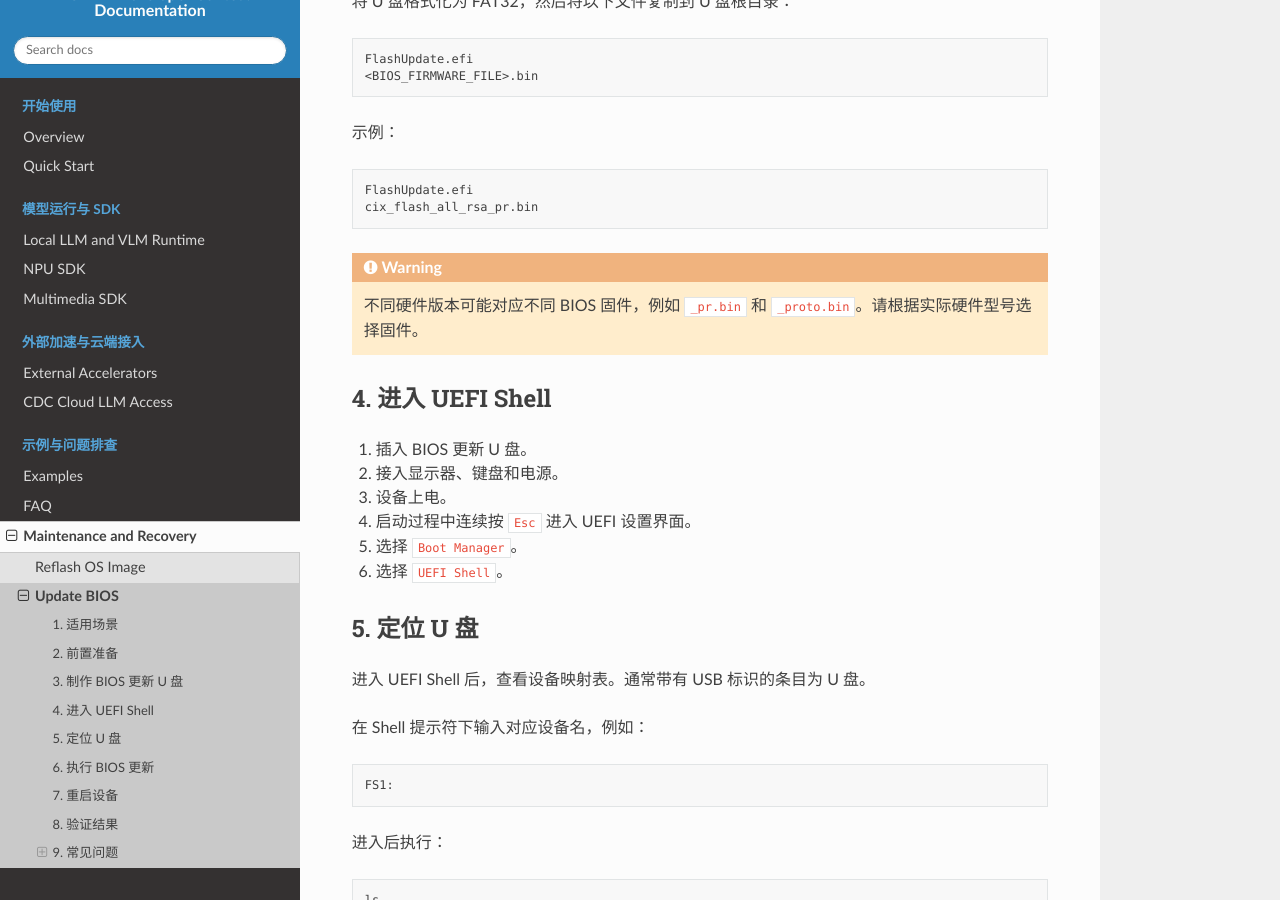
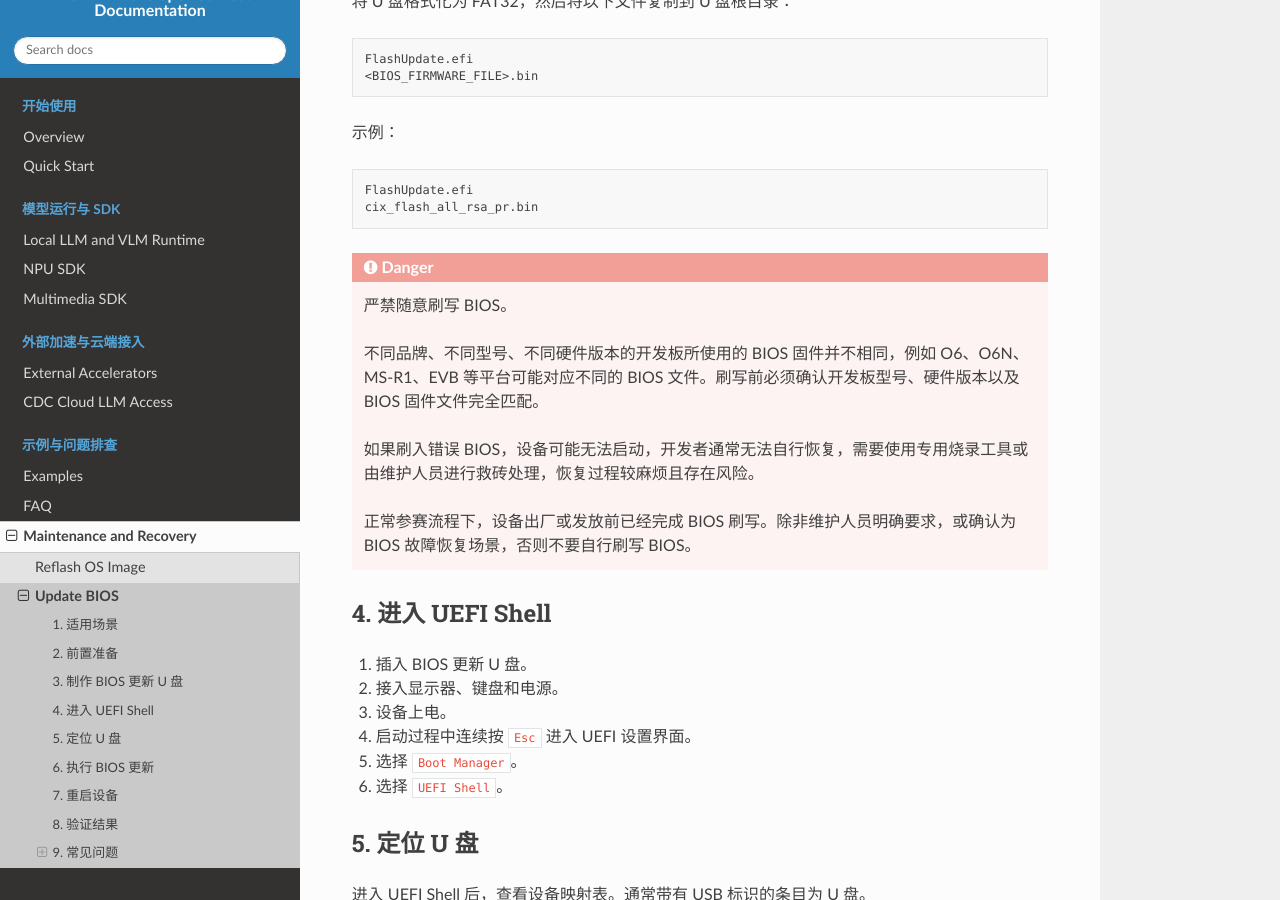
Before and after one commit to chao-luan/cix-ai-developer-contest-docs, a Sphinx documentation site: the page built from docs/99-maintenance/update-bios.md, in a window 1280 px wide and 900 px high, scrolled down 809 px. Built offline with Sphinx 7.4.7 and the Read the Docs theme 3.1.0, drawn with Linux system fonts in a browser that asks for light colours; pages that are not in the unit, such as notebooks, are missing from menus.

Commit message:
Update update-bios.md

````diff
--- a/docs/99-maintenance/update-bios.md
+++ b/docs/99-maintenance/update-bios.md
@@ -38,8 +38,14 @@ FlashUpdate.efi
 cix_flash_all_rsa_pr.bin
 ```
 
-```{warning}
-不同硬件版本可能对应不同 BIOS 固件，例如 `_pr.bin` 和 `_proto.bin`。请根据实际硬件型号选择固件。
+```{danger}
+严禁随意刷写 BIOS。
+
+不同品牌、不同型号、不同硬件版本的开发板所使用的 BIOS 固件并不相同，例如 O6、O6N、MS-R1、EVB 等平台可能对应不同的 BIOS 文件。刷写前必须确认开发板型号、硬件版本以及 BIOS 固件文件完全匹配。
+
+如果刷入错误 BIOS，设备可能无法启动，开发者通常无法自行恢复，需要使用专用烧录工具或由维护人员进行救砖处理，恢复过程较麻烦且存在风险。
+
+正常参赛流程下，设备出厂或发放前已经完成 BIOS 刷写。除非维护人员明确要求，或确认为 BIOS 故障恢复场景，否则不要自行刷写 BIOS。
 ```
 
 ## 4. 进入 UEFI Shell
````
